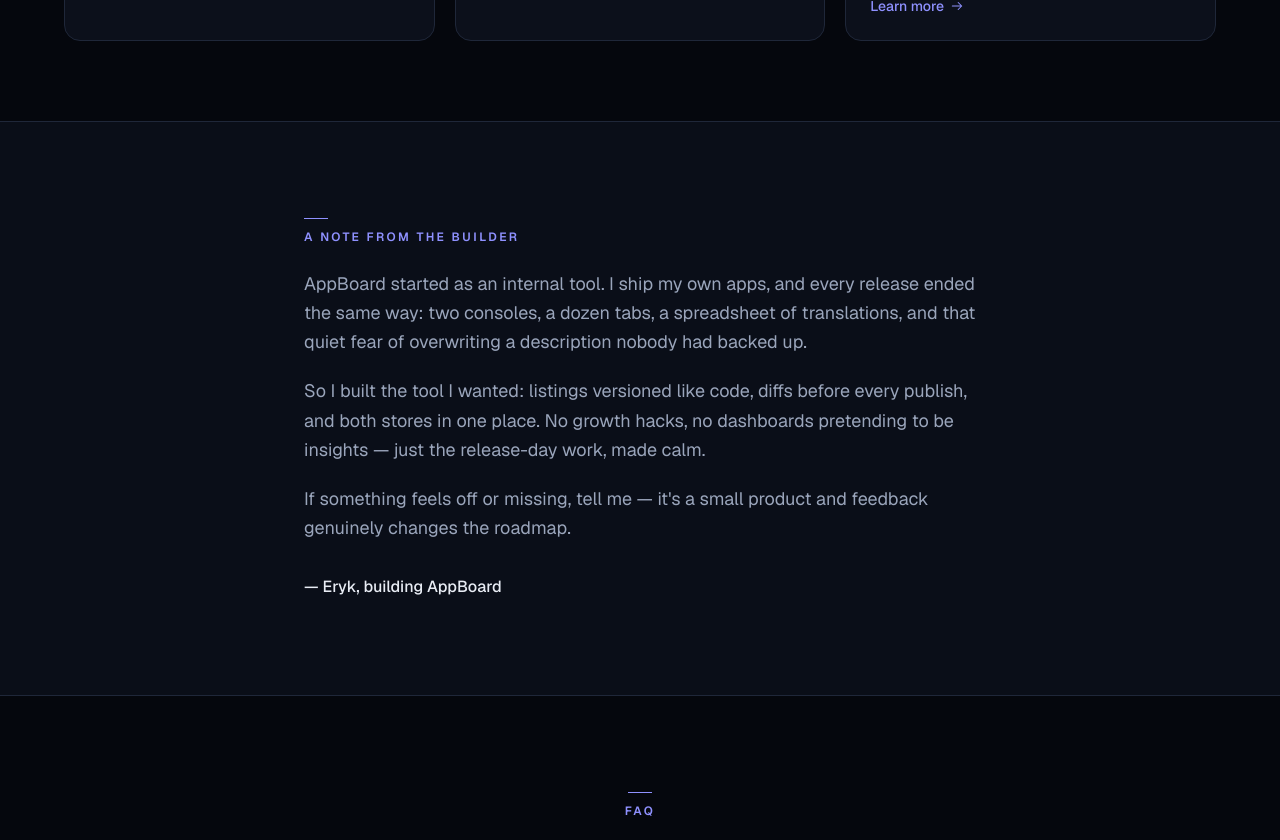
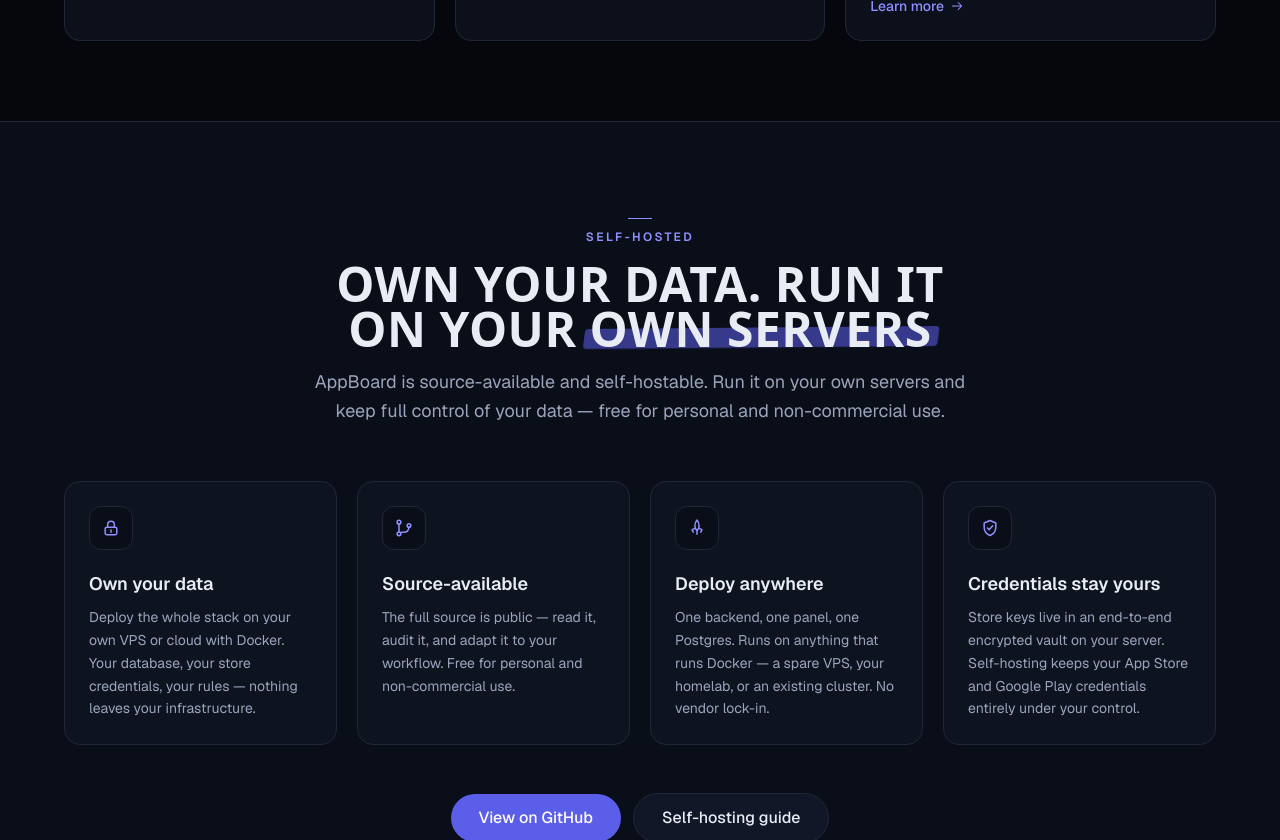
Before and after one commit to erykkruk/appboard_website, a Next.js app: page / in a window 1280 px wide. Shown: the part 11160-12000 px from the top of the page. Built offline with nearby package versions, Linux system fonts and the light colour scheme; a web font is replaced by a local one.

Commit message:
feat(website): self-hosted / open-source section (landing + pricing banner + footer link)

```diff
--- a/src/app/page.tsx
+++ b/src/app/page.tsx
@@ -9,6 +9,7 @@
   HowItWorksSection,
   ProductTourSection,
   ResearchSection,
+  SelfHostedSection,
 } from "@/components/sections";
 import { JsonLd } from "@/components/ui";
 import { buildSoftwareApplicationSchema } from "@/lib/schema";
@@ -34,6 +35,7 @@
         <HowItWorksSection />
         <ResearchSection />
         <FeaturesSection />
+        <SelfHostedSection />
         <FounderNoteSection />
         <FaqSection />
         <CtaSection />
--- a/src/components/layout/footer.tsx
+++ b/src/components/layout/footer.tsx
@@ -1,6 +1,6 @@
 import Link from "next/link";
 
-import { APP_URL } from "@/lib/seo";
+import { APP_URL, GITHUB_URL } from "@/lib/seo";
 
 import { Logo } from "./logo";
 
@@ -32,6 +32,8 @@
       { href: "/docs", label: "Documentation" },
       { href: "/blog", label: "Blog" },
       { href: "/faq", label: "FAQ" },
+      { external: true, href: GITHUB_URL, label: "Source on GitHub" },
+      { href: "/#self-hosted", label: "Self-hosting" },
     ],
     title: "Resources",
   },
--- a/src/components/sections/index.ts
+++ b/src/components/sections/index.ts
@@ -9,3 +9,4 @@
 export { PricingTiersSection } from "./pricing-tiers-section";
 export { ProductTourSection } from "./product-tour-section";
 export { ResearchSection } from "./research-section";
+export { SelfHostedSection } from "./self-hosted-section";
--- a/src/components/sections/pricing-tiers-section.tsx
+++ b/src/components/sections/pricing-tiers-section.tsx
@@ -1,5 +1,5 @@
 import { ButtonLink, CheckIcon } from "@/components/ui";
-import { APP_URL } from "@/lib/seo";
+import { APP_URL, GITHUB_URL } from "@/lib/seo";
 import { cn } from "@/lib/utils";
 
 import type { JSX } from "react";
@@ -110,6 +110,18 @@
             </article>
           ))}
         </div>
+        <div className="mx-auto mt-10 max-w-2xl rounded-2xl border border-accent/30 bg-accent/10 px-6 py-4 text-center">
+          <p className="text-sm text-foreground">
+            <span className="font-semibold">Prefer to self-host?</span> AppBoard
+            is source-available and free for personal &amp; non-commercial use.{" "}
+            <a
+              className="anim-underline font-medium text-accent-bright"
+              href={GITHUB_URL}
+            >
+              View it on GitHub →
+            </a>
+          </p>
+        </div>
       </div>
     </section>
   );
--- /dev/null
+++ b/src/components/sections/self-hosted-section.tsx
@@ -0,0 +1,93 @@
+import {
+  BranchIcon,
+  ButtonLink,
+  FeatureCard,
+  Highlight,
+  LockIcon,
+  RocketIcon,
+  SectionHeading,
+  ShieldIcon,
+} from "@/components/ui";
+import { GITHUB_URL } from "@/lib/seo";
+
+import type { JSX, ReactNode } from "react";
+
+interface SelfHostedPoint {
+  description: string;
+  icon: ReactNode;
+  title: string;
+}
+
+const ICON_CLASS = "size-5";
+
+const POINTS: SelfHostedPoint[] = [
+  {
+    description:
+      "Deploy the whole stack on your own VPS or cloud with Docker. Your database, your store credentials, your rules — nothing leaves your infrastructure.",
+    icon: <LockIcon className={ICON_CLASS} />,
+    title: "Own your data",
+  },
+  {
+    description:
+      "The full source is public — read it, audit it, and adapt it to your workflow. Free for personal and non-commercial use.",
+    icon: <BranchIcon className={ICON_CLASS} />,
+    title: "Source-available",
+  },
+  {
+    description:
+      "One backend, one panel, one Postgres. Runs on anything that runs Docker — a spare VPS, your homelab, or an existing cluster. No vendor lock-in.",
+    icon: <RocketIcon className={ICON_CLASS} />,
+    title: "Deploy anywhere",
+  },
+  {
+    description:
+      "Store keys live in an end-to-end encrypted vault on your server. Self-hosting keeps your App Store and Google Play credentials entirely under your control.",
+    icon: <ShieldIcon className={ICON_CLASS} />,
+    title: "Credentials stay yours",
+  },
+];
+
+export function SelfHostedSection(): JSX.Element {
+  return (
+    <section
+      className="scroll-mt-24 border-y border-line bg-surface px-4 py-24 sm:px-6"
+      id="self-hosted"
+    >
+      <div className="mx-auto max-w-6xl">
+        <SectionHeading
+          description="AppBoard is source-available and self-hostable. Run it on your own servers and keep full control of your data — free for personal and non-commercial use."
+          eyebrow="Self-hosted"
+          title={
+            <>
+              Own your data. Run it on your <Highlight>own servers</Highlight>
+            </>
+          }
+        />
+        <div className="mt-14 grid gap-5 sm:grid-cols-2 lg:grid-cols-4">
+          {POINTS.map((point) => (
+            <FeatureCard
+              description={point.description}
+              icon={point.icon}
+              key={point.title}
+              title={point.title}
+            />
+          ))}
+        </div>
+        <div className="mt-12 flex flex-col items-center gap-4">
+          <div className="flex flex-wrap items-center justify-center gap-3">
+            <ButtonLink href={GITHUB_URL} size="lg" variant="primary">
+              View on GitHub
+            </ButtonLink>
+            <ButtonLink href="/docs" size="lg" variant="secondary">
+              Self-hosting guide
+            </ButtonLink>
+          </div>
+          <p className="text-sm text-muted">
+            Source-available under the PolyForm Noncommercial License — free for
+            personal &amp; non-commercial use.
+          </p>
+        </div>
+      </div>
+    </section>
+  );
+}
--- a/src/lib/seo.ts
+++ b/src/lib/seo.ts
@@ -2,6 +2,7 @@
 
 export const SITE_URL = "https://appboard.dev";
 export const APP_URL = "https://app.appboard.dev";
+export const GITHUB_URL = "https://github.com/erykkruk/appboard_backend";
 export const SITE_NAME = "AppBoard";
 export const SITE_TITLE = "AppBoard — ASO for App Store & Google Play in One Panel";
 export const SITE_DESCRIPTION =
```
